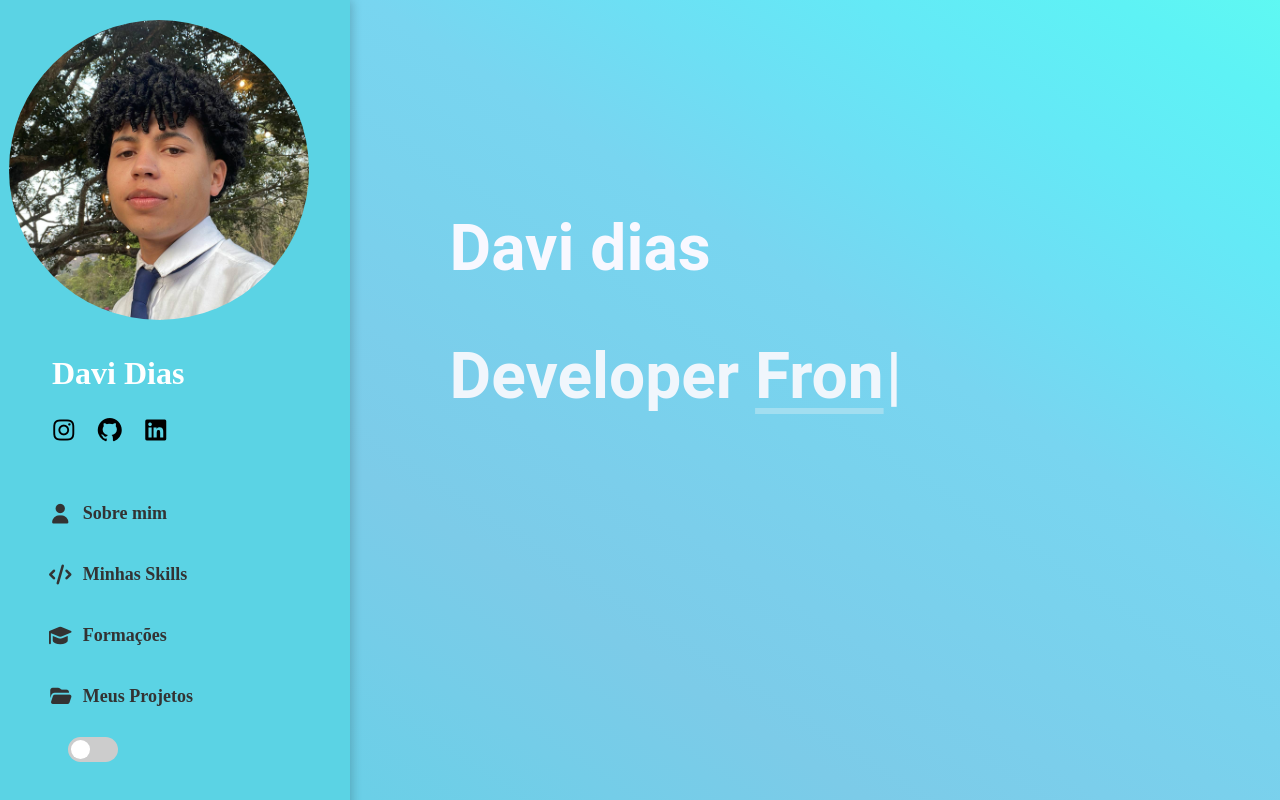
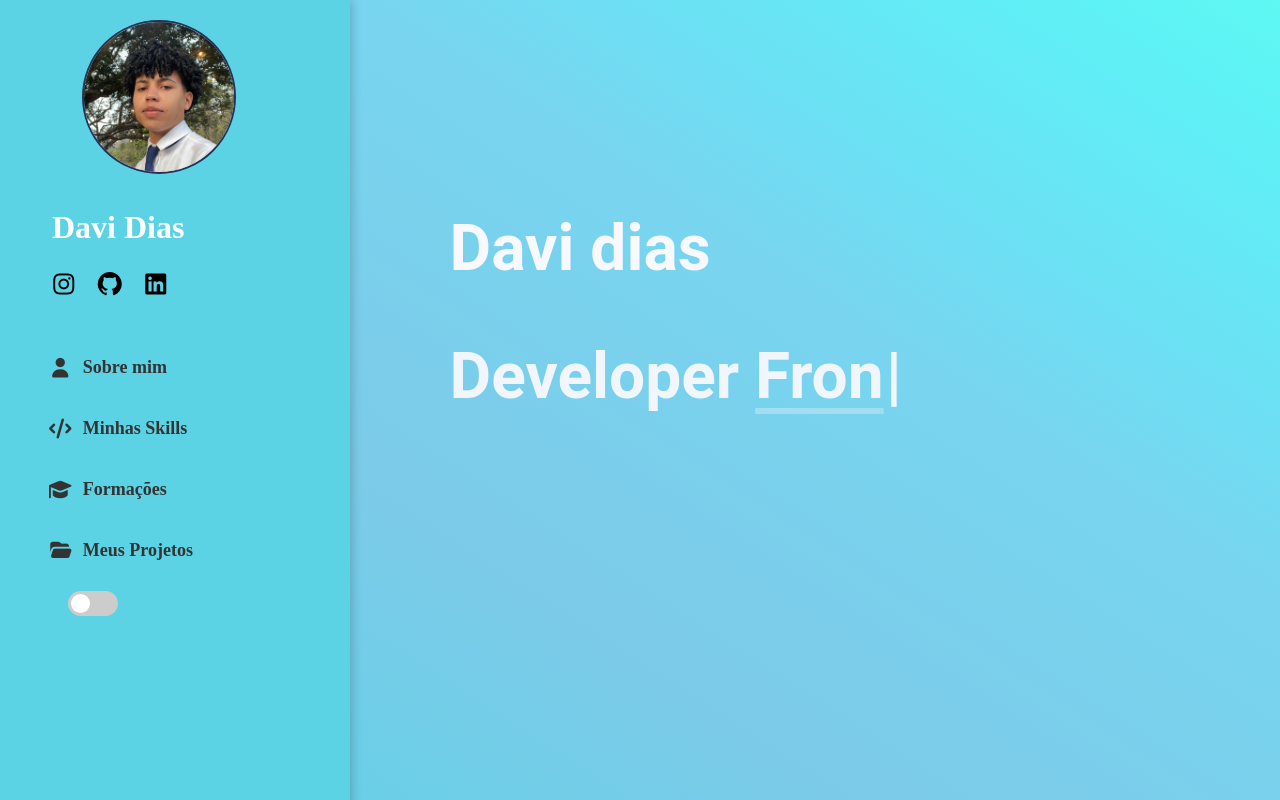
Before and after one commit to DevDaviDias/Clone-tabnews, a Next.js app: page / in a window 1280 px wide. Shown: the top 800 px of the page. Built offline with nearby package versions, Linux system fonts and the light colour scheme.

Commit message:
alteração na foto

```diff
--- a/componentes/MenuHamberguer.js
+++ b/componentes/MenuHamberguer.js
@@ -67,9 +67,12 @@ export default function MenuHamburguer() {
       <Image
         src="/img.davi.jpg"   // está dentro da pasta public
         alt="Davi Dias"
-        width={300}
-        height={300}
-        style={{ borderRadius: "50%" }}
+        width={150}
+        height={150}
+        style={{
+          borderRadius: "50%",
+          border: "2px solid #293157" // sem ponto e vírgula
+        }}
       />
     </div>
 
```
